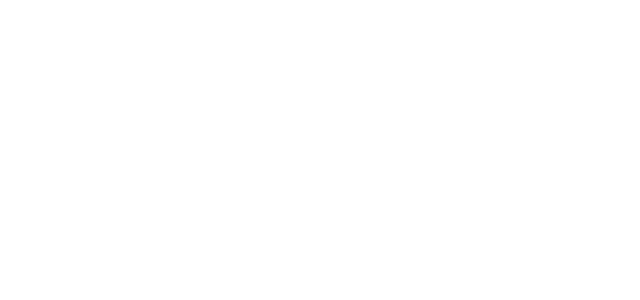
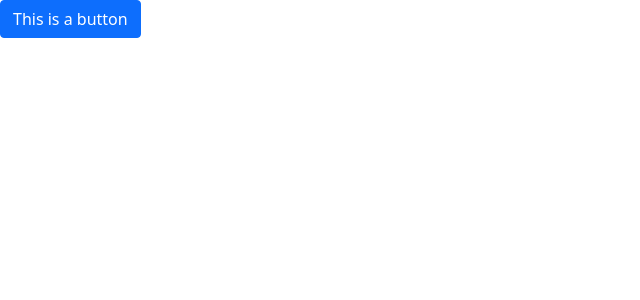
Before and after one commit to Anaylan/Genshin-React, a React (Create React App) app: page / in a window 1280 px wide. Shown: the top 300 px of the page, without its empty margins (0-640 px from the left). Built offline with nearby package versions, Linux system fonts and the light colour scheme.

Commit message:
add bootstrap
add bootstrap and create button (example)

```diff
--- a/package.json
+++ b/package.json
@@ -6,7 +6,9 @@
     "@testing-library/jest-dom": "^5.14.1",
     "@testing-library/react": "^12.0.0",
     "@testing-library/user-event": "^13.2.1",
+    "bootstrap": "^5.1.3",
     "react": "^17.0.2",
+    "react-bootstrap": "^2.0.4",
     "react-dom": "^17.0.2",
     "react-router": "^6.2.1",
     "react-router-dom": "^6.2.1",
--- a/src/App.js
+++ b/src/App.js
@@ -1,11 +1,13 @@
 // import logo from './logo.svg';
-import './App.css';
-
+import "./App.css"
+import "bootstrap/dist/css/bootstrap.min.css"
+import Button from "react-bootstrap/Button"
 function App() {
-  return (
-    <div className="App">
-    </div>
-  );
+	return (
+		<div className='App'>
+			<Button>This is a button</Button>
+		</div>
+	)
 }
 
-export default App;
+export default App
```
Also changed, not shown: public/index.html (+4 -11 lines), 1 other file (tests, documents, lock files or other folders).
